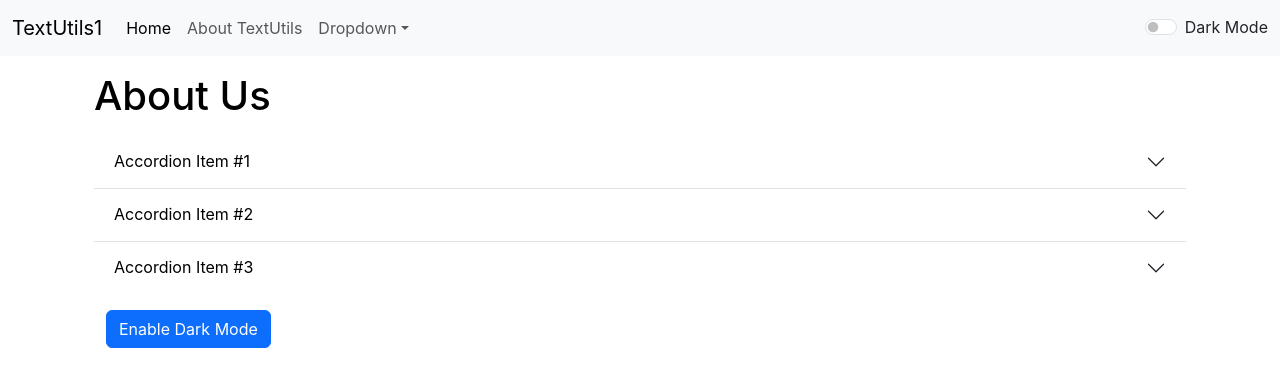
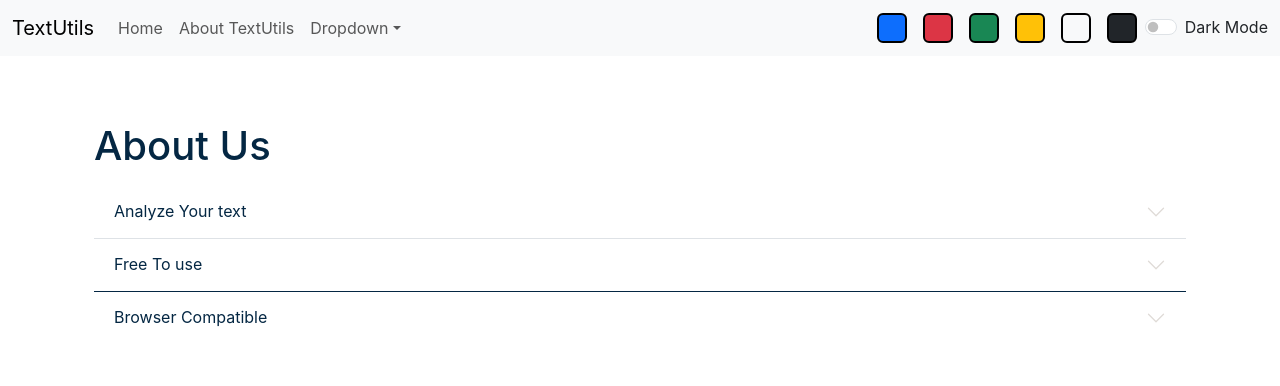
Before and after one commit to vishu0310/TextUtils-demo, a React (Create React App) app: page /about in a window 1280 px wide. Shown: the top 386 px of the page. Built offline with nearby package versions, Linux system fonts and the light colour scheme.

Commit message:
Color palette added

```diff
--- a/src/App.js
+++ b/src/App.js
@@ -24,18 +24,42 @@
     }, 1500);
   }
 
-  const toggleMode = () => {
+  // const toggleMode = () => {
+  //   if (mode === 'light') {
+  //     setMode('dark');
+  //     document.body.style.backgroundColor = "#042743";
+  //     showAlert("Dark Mode Has been Enabled", "success");
+  //     document.title = 'TextUtils - Dark Mode';
+  //     setInterval(() => {
+  //       document.title = 'TextUtils is amazing';
+  //     }, 2000);
+  //     setInterval(() => {
+  //       document.title = 'Install TextUtils Now';
+  //     }, 1500);
+  //   } else {
+  //     setMode('light');
+  //     document.body.style.backgroundColor = "white";
+  //     showAlert("Light Mode Has been Enabled", "success");
+  //   }
+  // }
+
+  const removeBodyClasses =()=>{
+    document.body.classList.remove('bg-light');
+    document.body.classList.remove('bg-dark');
+    document.body.classList.remove('bg-warning');
+    document.body.classList.remove('bg-danger');
+    document.body.classList.remove('bg-success');
+
+  }
+
+  const toggleMode = (cls) => {
+    removeBodyClasses();
+    document.body.classList.add('bg-'+cls )
     if (mode === 'light') {
       setMode('dark');
       document.body.style.backgroundColor = "#042743";
       showAlert("Dark Mode Has been Enabled", "success");
       document.title = 'TextUtils - Dark Mode';
-      setInterval(() => {
-        document.title = 'TextUtils is amazing';
-      }, 2000);
-      setInterval(() => {
-        document.title = 'Install TextUtils Now';
-      }, 1500);
     } else {
       setMode('light');
       document.body.style.backgroundColor = "white";
@@ -49,12 +73,14 @@
     /users ==> comp1
     /users/home ==> comp2   but it will give comp 1 coz partial matching */}
       <Router>
-        <Navbar title="TextUtils1" aboutText="About TextUtils" mode={mode} toggleMode={toggleMode} />
+        <Navbar title="TextUtils" aboutText="About TextUtils" mode={mode} toggleMode={toggleMode} />
         <Alert alert={alert} />
         <div className="container my-3">
           <Routes>
-            <Route exact path="/about" element={<About />} />
+            <Route exact path="/about" element={<About mode={mode} />} />
+            <Route  exact path="/TextUtils" element={<TextForm showAlert={showAlert} heading="Enter the text to analyze below" mode={mode} />} />
             <Route  exact path="/" element={<TextForm showAlert={showAlert} heading="Enter the text to analyze below" mode={mode} />} />
+
           </Routes>
         </div>
       </Router>
--- a/src/components/About.js
+++ b/src/components/About.js
@@ -1,71 +1,83 @@
 import React, {useState} from 'react'
 
-export default function About() {
-    const [myStyle, setMyStyle] = useState({
-        color: 'black',
-        backgroundColor: 'white',
+export default function About(props) {
+    // const [myStyle, setMyStyle] = useState({
+    //     color: 'black',
+    //     backgroundColor: 'white',
 
-    })
+    // })
 
-     const [btnText, setBtnText] = useState("Enable Dark Mode")
-
-    const toggleStyle= ()=>{
-        if(myStyle.color === 'white'){
-            setMyStyle({
-                color:'black',
-                backgroundColor: 'white'
-
-            })
-            setBtnText("Enable Dark Mode")
-        }
-        else{
-            setMyStyle({
-                color:'white',
-                backgroundColor: 'black',
-                border:'1px solid white'
-            })
-            setBtnText("Enable Light Mode")
-        }
+    let myStyle = {
+        color: props.mode === 'dark'? 'white': '#042743',
+        backgroundColor : props.mode === 'dark'? '#042743' : 'white',
+        borderColor: props.mode === 'dark'? 'white': '#042743'
     }
 
+
+    // const toggleStyle= ()=>{
+    //     if(myStyle.color === 'white'){
+    //         setMyStyle({
+    //             color:'black',
+    //             backgroundColor: 'white'
+
+    //         })
+    //         setBtnText("Enable Dark Mode")
+    //     }
+    //     else{
+    //         setMyStyle({
+    //             color:'white',
+    //             backgroundColor: 'black',
+    //             border:'1px solid white'
+    //         })
+    //         setBtnText("Enable Light Mode")
+    //     }
+    // }
+
   return (
-    <div className='container'  style={myStyle}>
+        <div className='container'  style={{color: props.mode === 'dark'? 'white': '#042743'}}>
         <h1 className="my-3">About Us </h1>
         <div className="accordion accordion-flush" id="accordionFlushExample">
                 <div className="accordion-item">
             <h2 className="accordion-header">
             <button className="accordion-button collapsed" style={myStyle} type="button" data-bs-toggle="collapse" data-bs-target="#flush-collapseOne" aria-expanded="false" aria-controls="flush-collapseOne">
-                Accordion Item #1
+                Analyze Your text
             </button>
             </h2>
             <div id="flush-collapseOne" className="accordion-collapse collapse" data-bs-parent="#accordionFlushExample">
-            <div className="accordion-body" style={myStyle}>Placeholder content for this accordion, which is intended to demonstrate the <code>.accordion-flush</code> class. This is the first item's accordion body.</div>
+            <div className="accordion-body" style={myStyle}>
+                TextUtils gives you a way to analyze your text quickly and efficiently. be it word count , character count or reading time .
+            </div>
             </div>
         </div>
         <div className="accordion-item" style={myStyle}>
             <h2 className="accordion-header">
             <button className="accordion-button collapsed" style={myStyle} type="button" data-bs-toggle="collapse" data-bs-target="#flush-collapseTwo" aria-expanded="false" aria-controls="flush-collapseTwo">
-                Accordion Item #2
+                Free To use
             </button>
             </h2>
             <div id="flush-collapseTwo" className="accordion-collapse collapse" data-bs-parent="#accordionFlushExample">
-            <div className="accordion-body" style={myStyle}>Placeholder content for this accordion, which is intended to demonstrate the <code>.accordion-flush</code> class. This is the second item's accordion body. Let's imagine this being filled with some actual content.</div>
+            <div className="accordion-body" style={myStyle}>
+            TextUtils is a versatile text manipulation tool designed to simplify various text-related tasks, such as formatting, analyzing, and modifying text content. Whether you're a writer, student, or professional, TextUtils offers a range of features to enhance your productivity and efficiency. From word count and character count functions to text case conversion and string manipulation utilities, TextUtils empowers users to effortlessly handle text processing tasks with precision and ease. With its intuitive interface and robust functionality, TextUtils is the go-to solution for anyone seeking a reliable text tool for their everyday needs.
+
+            </div>
             </div>
         </div>
         <div className="accordion-item">
             <h2 className="accordion-header">
             <button className="accordion-button collapsed" style={myStyle} type="button" data-bs-toggle="collapse" data-bs-target="#flush-collapseThree" aria-expanded="false" aria-controls="flush-collapseThree">
-                Accordion Item #3
+                Browser Compatible
             </button>
             </h2>
             <div id="flush-collapseThree" className="accordion-collapse collapse" data-bs-parent="#accordionFlushExample">
-            <div className="accordion-body" style={myStyle}>Placeholder content for this accordion, which is intended to demonstrate the <code>.accordion-flush</code> class. This is the third item's accordion body. Nothing more exciting happening here in terms of content, but just filling up the space to make it look, at least at first glance, a bit more representative of how this would look in a real-world application.</div>
+            <div className="accordion-body" style={myStyle}>
+            TextUtils is meticulously crafted to ensure seamless compatibility across a wide range of web browsers, providing users with a consistent experience regardless of their preferred browser choice. Whether you're using Google Chrome, Mozilla Firefox, Apple Safari, Microsoft Edge, or any other modern web browser, TextUtils is optimized to deliver reliable performance and full functionality. Our development team diligently tests TextUtils across multiple browsers and platforms to guarantee that it operates smoothly and efficiently, allowing users to access its powerful features without encountering compatibility issues. With TextUtils, you can confidently tackle your text processing tasks knowing that you'll enjoy a seamless experience across all major web browsers.
+            </div>
             </div>
         </div>
         </div>
-        <div className="container my-3">
+        {/* <div className="container my-3">
         <button type="button" onClick={toggleStyle} className="btn btn-primary">{btnText}</button>
-        </div>
+        </div> */}
     </div>
   )
 }
--- a/src/components/Alert.js
+++ b/src/components/Alert.js
@@ -6,9 +6,11 @@
     return lower.charAt(0).toUpperCase() + lower.slice(1);
   }
   return (
-    // if props.alert is not null use that div if its null then dont use this  --> remember this syntax or we  need to use if else to do this
-  props.alert && <div className={`alert alert-${props.alert.type} alert-dismissible fade show`} role="alert"> <strong>{capitalized(props.alert.type)}</strong>: {props.alert.msg}
+    <div style={{height: '50px'}}>
 
+    {/* // if props.alert is not null use that div if its null then dont use this  --> remember this syntax or we  need to use if else to do this  */}
+ { props.alert && <div className={`alert alert-${props.alert.type} alert-dismissible fade show`} role="alert"> <strong>{capitalized(props.alert.type)}</strong>: {props.alert.msg}
+</div>}
 
 </div>
   )
--- a/src/components/Navbar.js
+++ b/src/components/Navbar.js
@@ -14,7 +14,7 @@
     <div className="collapse navbar-collapse" id="navbarSupportedContent">
       <ul className="navbar-nav me-auto mb-2 mb-lg-0">
         <li className="nav-item">
-          <Link className="nav-link active" aria-current="page" to="/">Home</Link>
+          <Link className="nav-link " aria-current="page" to="/">Home</Link>
         </li>
         <li className="nav-item">
           <Link className="nav-link" to="/about">{props.aboutText}</Link>
@@ -41,8 +41,17 @@
         danger: red*/}
       {/* </form> */}
 
+      <div className="d-flex">
+      <div className="bg-primary rounded mx-2" onClick={()=>{props.toggleMode('primary')}} style={{height:'30px', width: '30px', cursor:'pointer ', border:'2px solid black'}}  ></div>
+      <div className="bg-danger rounded mx-2" onClick={()=>{props.toggleMode('danger')}} style={{height:'30px', width: '30px', cursor:'pointer ', border:'2px solid black'}}  ></div>
+      <div className="bg-success rounded mx-2" onClick={()=>{props.toggleMode('success')}} style={{height:'30px', width: '30px', cursor:'pointer ', border:'2px solid black'}}  ></div>
+      </div>
+      <div className="bg-warning rounded mx-2" onClick={()=>{props.toggleMode('warning')}} style={{height:'30px', width: '30px', cursor:'pointer ', border:'2px solid black'}}  ></div>
+      <div className="bg-light rounded mx-2" onClick={()=>{props.toggleMode('light')}} style={{height:'30px', width: '30px', cursor:'pointer ',  border:'2px solid black'}}  ></div>
+      <div className="bg-dark rounded mx-2" onClick={()=>{props.toggleMode('dark')}} style={{height:'30px', width: '30px', cursor:'pointer ', border:'2px solid black'}}  ></div>
+
               <div className={`form-check form-switch text-${props.mode === 'light' ? 'dark': 'light'}`}>
-          <input className="form-check-input" onClick={props.toggleMode} type="checkbox" role="switch" id="flexSwitchCheckDefault"/>
+          <input className="form-check-input"  onClick={()=>{props.toggleMode(null)}} type="checkbox" role="switch" id="flexSwitchCheckDefault"/>
           <label className="form-check-label" htmlFor="flexSwitchCheckDefault">Dark Mode</label>
         </div>
     </div>
--- a/src/index.css
+++ b/src/index.css
@@ -11,3 +11,7 @@
   font-family: source-code-pro, Menlo, Monaco, Consolas, 'Courier New',
     monospace;
 }
+
+.accordion-button::after{
+  filter: invert(1);
+}
```
Also changed, not shown: src/components/TextForm.js (+14 -11 lines).
